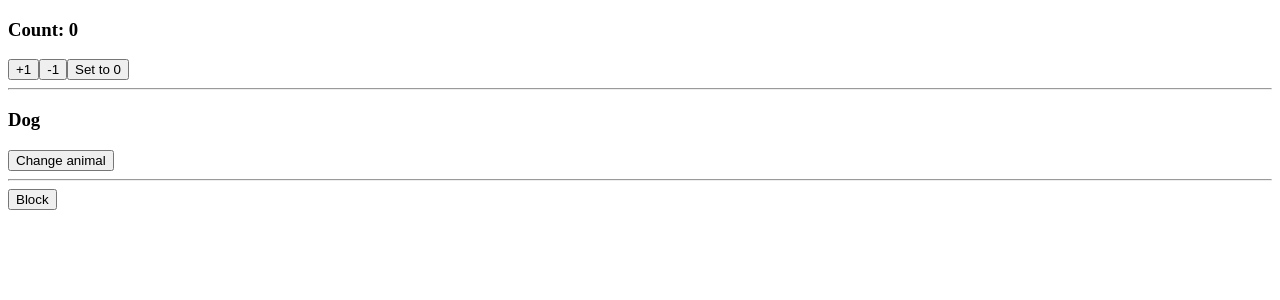
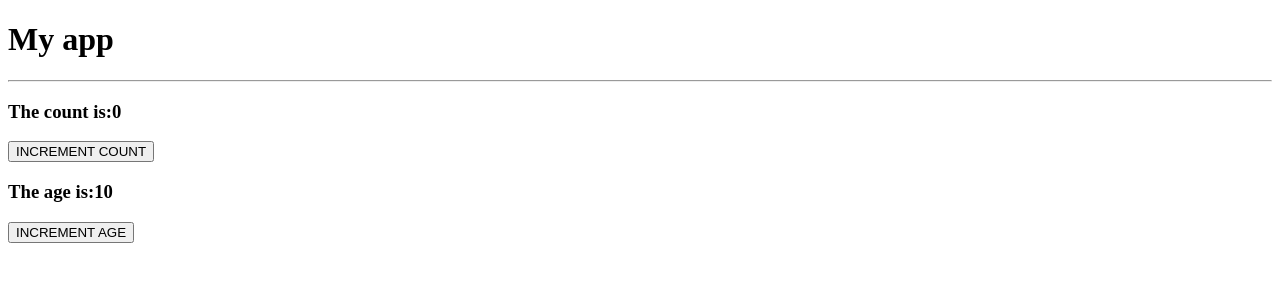
Before and after one commit to ferlobo1985/UDMY-REACT-FS24-Hooks, a React (Vite) app: page / in a window 1280 px wide. Shown: the top 300 px of the page. Built offline with nearby package versions, Linux system fonts and the light colour scheme.

Commit message:
04-Creating a scenario
04-Creating a scenario

```diff
--- a/src/App.jsx
+++ b/src/App.jsx
@@ -1,51 +1,32 @@
-import { useState, useEffect } from 'react'
-import BlockComponent from './block';
+import { useState } from "react";
+import Title from "./components/title";
+import Count from "./components/count";
+import CountBtn from './components/countBtn';
+import Age from "./components/age";
+import AgeBtn from "./components/ageBtn";
 
 const App = () => {
-  let [count,setCount] = useState(0);
-  let [animal,setAnimal] = useState('Dog');
-  let [block,setBlock] = useState(false)
+    let [count,setCount] = useState(0);
+    let [age,setAge] = useState(10);
 
-  const addOne  = () => setCount(count+1);
-  const restOne = () => setCount(count-1)
-  const setCero = () => setCount(0)
+    const handleCount = () => {
+        setCount(count+1)
+    }
 
+    const handleAge = () => {
+        setAge(age+1)
+    }
 
+    return(
+        <>
+            <Title/>
+            <Count count={count}/>
+            <CountBtn handleCount={handleCount}/>
+            <Age age={age}/>
+            <AgeBtn handleAge={handleAge}/>
+        </>
+    )
 
-  useEffect(()=>{
-    return ()=>{
-      console.log('Use effect count')
-    }
-  },[count])
-
-
-  // useEffect(()=>{
-  //   console.log(count)
-  // },[count,animal])
-
-
-  // useEffect(()=>{
-  //   console.log(animal)
-  // },[animal])
-
-
-  return(
-    <>
-      <h3>Count: {count}</h3>
-      <button onClick={addOne}>+1</button>
-      <button onClick={restOne}>-1</button>
-      <button onClick={setCero}>Set to 0</button>
-      <hr/>
-      <h3>{animal}</h3>
-      <button onClick={()=>setAnimal('Cat')}>Change animal</button>
-      <hr/>
-      { block ?
-        <BlockComponent/>
-        :null
-      }
-      <button onClick={()=>setBlock(!block)}>Block</button>
-    </>
-  )
 }
 
 export default App;
--- /dev/null
+++ b/src/components/age.jsx
@@ -0,0 +1,12 @@
+const Age = ({age}) => {
+
+    console.log('4-Age')
+
+    return(
+        <>
+            <h3>The age is:{age}</h3>
+        </>
+    )
+}
+
+export default Age;
--- /dev/null
+++ b/src/components/ageBtn.jsx
@@ -0,0 +1,14 @@
+const AgeBtn = ({handleAge}) => {
+
+    console.log('5-Age BTN')
+
+    return(
+        <>
+            <button onClick={handleAge}>
+                INCREMENT AGE
+            </button>
+        </>
+    )
+}
+
+export default AgeBtn;
--- /dev/null
+++ b/src/components/count.jsx
@@ -0,0 +1,12 @@
+const Count = ({count}) => {
+
+    console.log('2-Count')
+
+    return(
+        <>
+            <h3>The count is:{count}</h3>
+        </>
+    )
+}
+
+export default Count;
--- /dev/null
+++ b/src/components/countBtn.jsx
@@ -0,0 +1,14 @@
+const CountBtn = ({handleCount}) => {
+
+    console.log('3-Count BTN')
+
+    return(
+        <>
+            <button onClick={handleCount}>
+                INCREMENT COUNT
+            </button>
+        </>
+    )
+}
+
+export default CountBtn;
--- /dev/null
+++ b/src/components/title.jsx
@@ -0,0 +1,13 @@
+const Title = () => {
+
+    console.log('1-Title')
+
+    return(
+        <>
+            <h1>My app</h1>
+            <hr/>
+        </>
+    )
+}
+
+export default Title;
```
Also changed, not shown: src/App2.jsx (added, +51 -0 lines).
